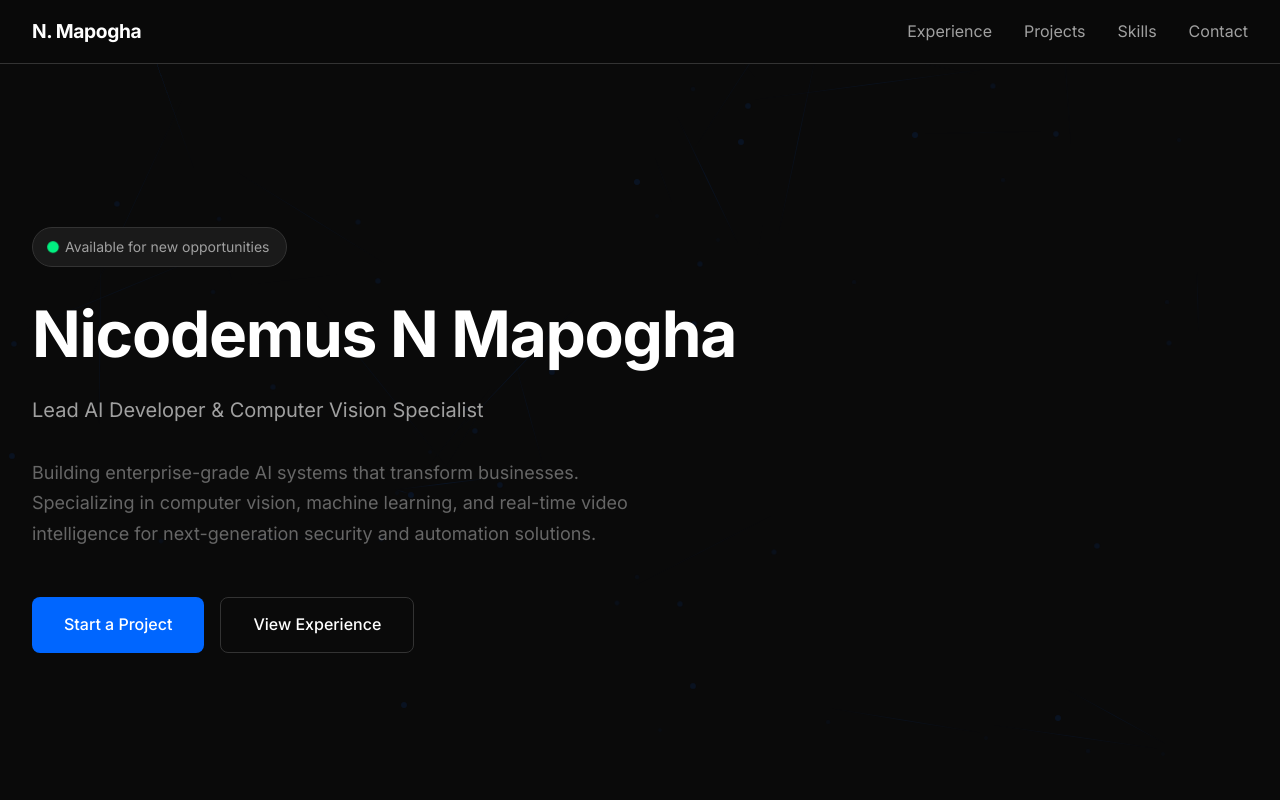
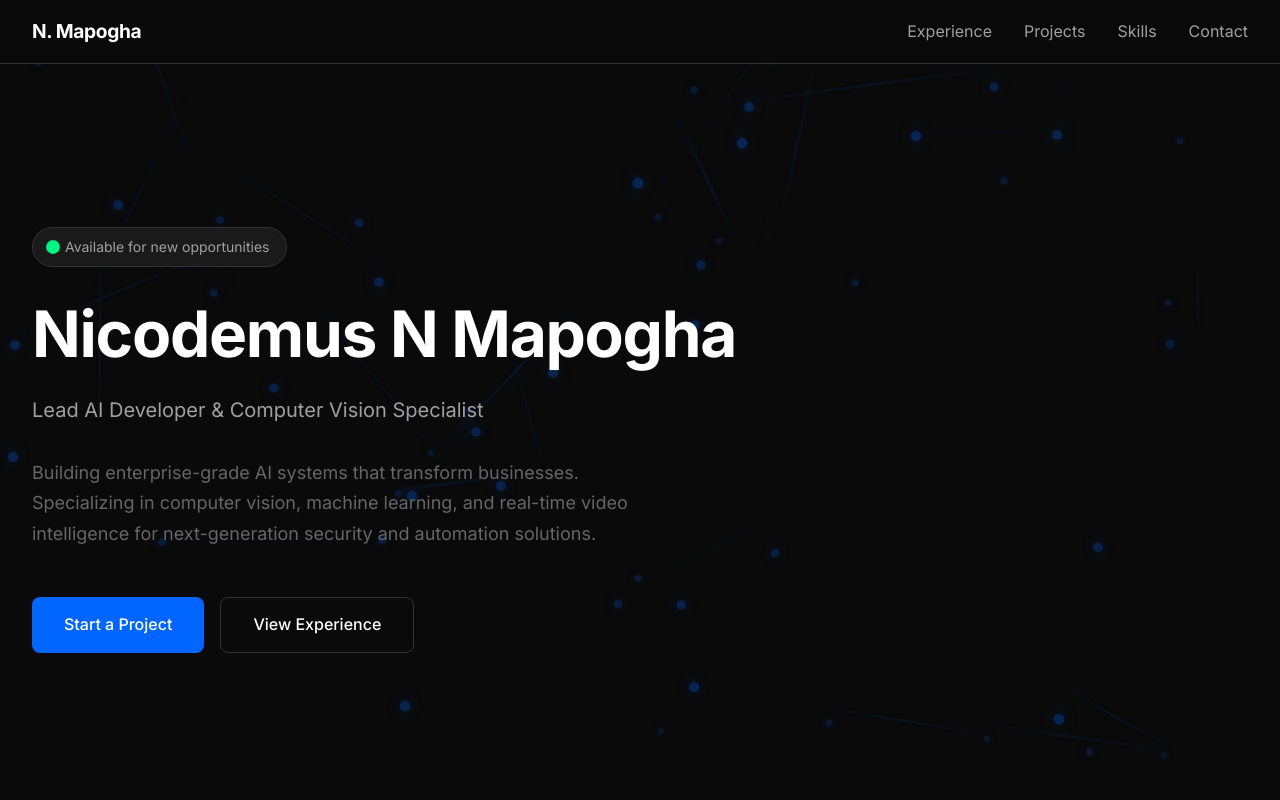
Before and after one commit to nicnonnious/portfolio, a plain HTML site: page index.html in a window 1280 px wide. Shown: the top 800 px of the page. Drawn offline with Linux system fonts and the light colour scheme.

Commit message:
Enhance neural network background visibility with glowing effects

```diff
--- a/index.html
+++ b/index.html
@@ -42,33 +42,35 @@
             width: 100%;
             height: 100%;
             z-index: -1;
-            opacity: 0.1;
+            opacity: 0.3;
         }
 
         .node {
             position: absolute;
-            width: 4px;
-            height: 4px;
+            width: 6px;
+            height: 6px;
             background: var(--accent-blue);
             border-radius: 50%;
+            box-shadow: 0 0 10px var(--accent-blue);
             animation: pulse 3s ease-in-out infinite;
         }
 
         .connection {
             position: absolute;
-            height: 1px;
-            background: linear-gradient(90deg, transparent, var(--accent-blue), transparent);
+            height: 2px;
+            background: linear-gradient(90deg, transparent, rgba(0, 102, 255, 0.6), transparent);
             animation: flow 4s linear infinite;
+            box-shadow: 0 0 4px rgba(0, 102, 255, 0.3);
         }
 
         @keyframes pulse {
-            0%, 100% { opacity: 0.3; transform: scale(1); }
-            50% { opacity: 1; transform: scale(1.5); }
+            0%, 100% { opacity: 0.5; transform: scale(1); }
+            50% { opacity: 1; transform: scale(1.8); }
         }
 
         @keyframes flow {
             0% { opacity: 0; }
-            50% { opacity: 1; }
+            50% { opacity: 0.8; }
             100% { opacity: 0; }
         }
 
```
